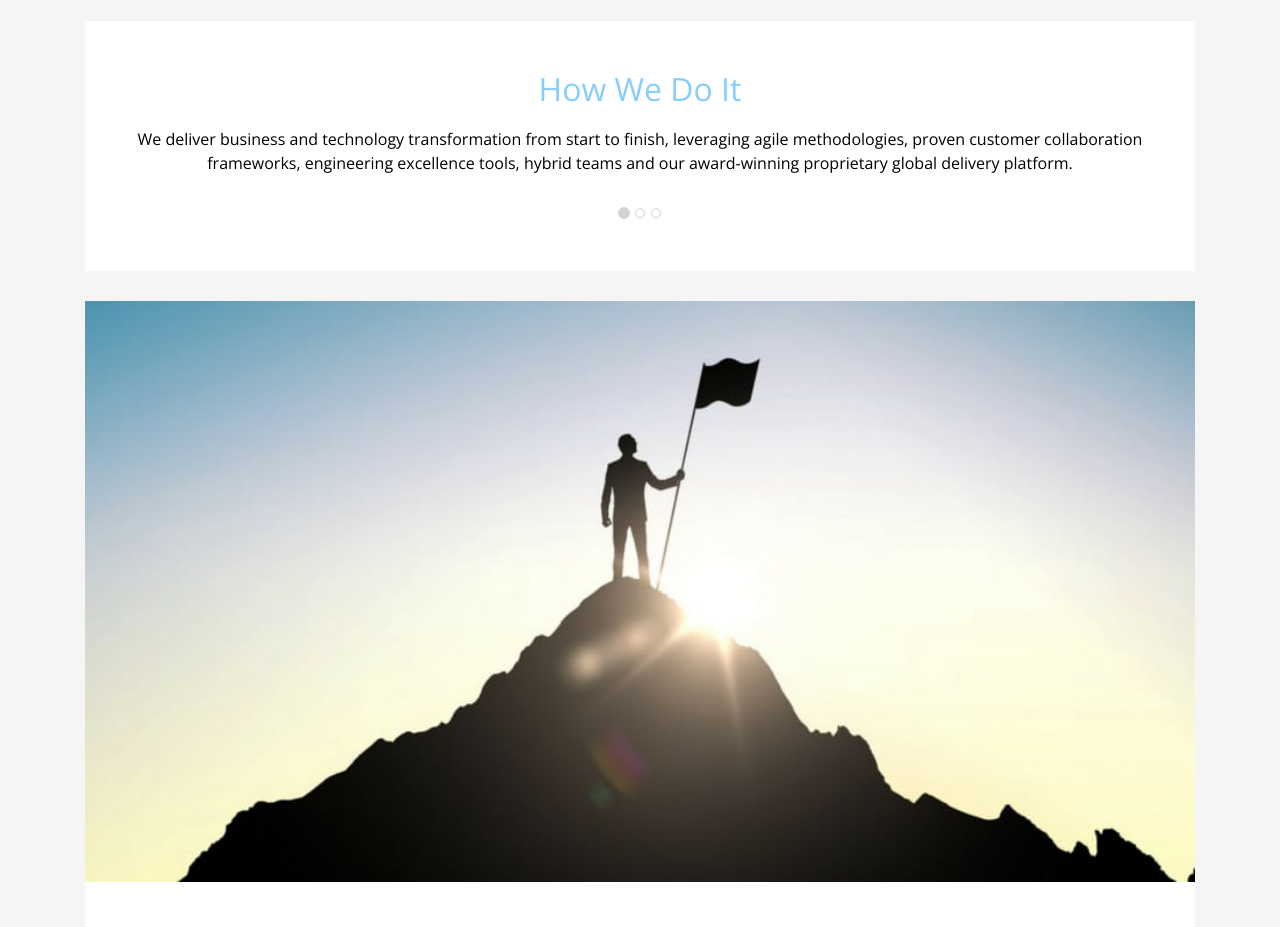
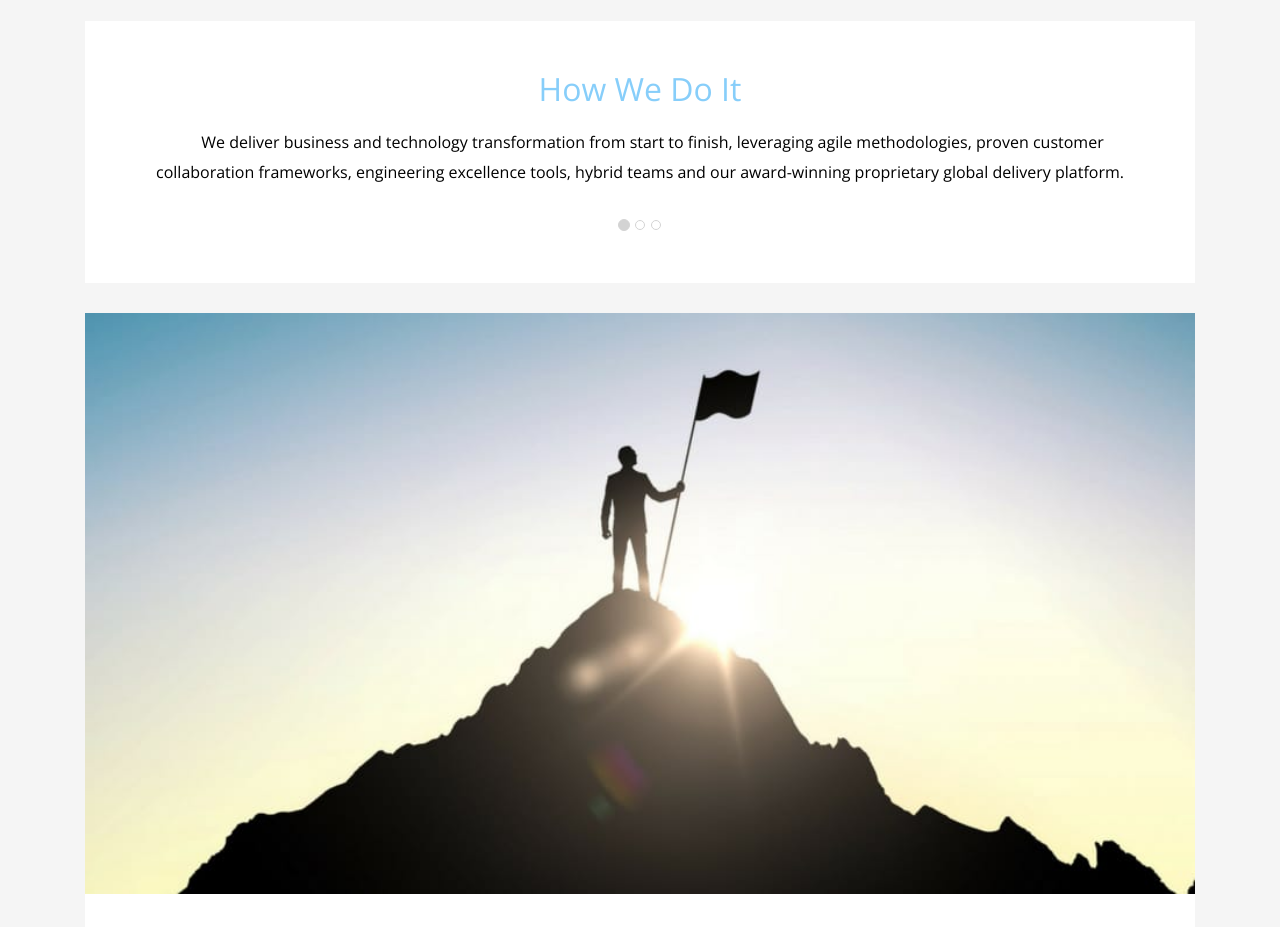
Before and after one commit to jennyolive/FL-12, a plain HTML site: page FL12_HW2/homework/index.html in a window 1280 px wide. Shown: the part 3720-4647 px from the top of the page. Drawn offline with nearby package versions, Linux system fonts and the light colour scheme.

Commit message:
ready task11

```diff
--- a/FL12_HW2/homework/css/style.css
+++ b/FL12_HW2/homework/css/style.css
@@ -122,3 +122,7 @@ font-style: italic;
 .blocks > .tm-content-box > .gallery-container >li > div >p::first-letter{
     font-weight: bold;
 }
+.carousel-content > .flex-item >.tm-section-description{
+    line-height: 30px;
+    text-indent: 25px;
+}
```
